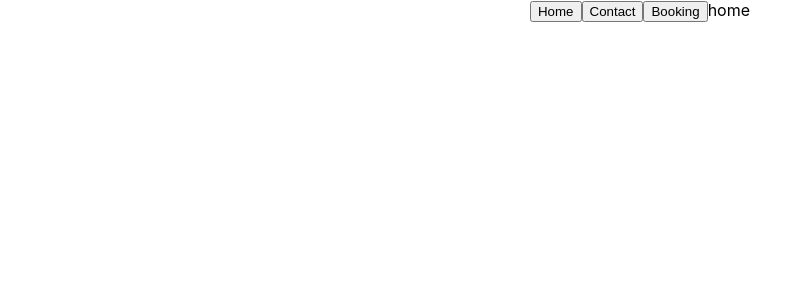
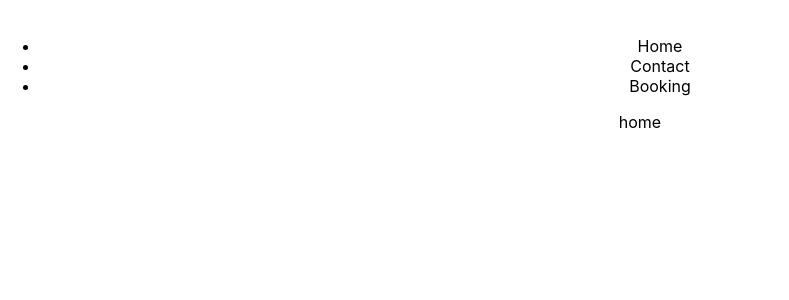
Before and after one commit to annaochandreas/lasterranasyoga, a React (Create React App) app in the folder react-client/: page / in a window 1280 px wide. Shown: the top 300 px of the page, without its empty margins (0-789 px from the left). Built offline with nearby package versions, Linux system fonts and the light colour scheme.

Commit message:
Removed buttons and added list items as links

```diff
--- a/react-client/src/App.js
+++ b/react-client/src/App.js
@@ -1,14 +1,34 @@
 import React, { Component } from 'react';
 import './App.css';
+import Header from './Components/Header';
+import { logo } from './images/logo.png';
 
 class App extends Component {
 
   constructor() {
     super();
     this.state = {
-      view: "home"
+      view: "home",
+      menu: [
+        {
+          name: "Home",
+          key: "home",
+          changeView: this.homeView
+        },
+        {
+          name: "Contact",
+          key: "contact",
+          changeView: this.contactView
+        },
+        {
+          name: "Booking",
+          key: "booking",
+          changeView: this.bookingView
+        }
+      ]
     }
   }
+
 
   homeView = () => {
     fetch('/home')
@@ -27,6 +47,7 @@ class App extends Component {
     });
   }
 
+
   bookingView = () => {
     fetch('/booking')
     .then(res => res.json())
@@ -39,9 +60,7 @@ class App extends Component {
   render() {
     return (
       <div className="App">
-        <button onClick={this.homeView}>Home</button>
-        <button onClick={this.contactView}>Contact</button>
-        <button onClick={this.bookingView}>Booking</button>
+        <Header menu={ this.state.menu } logo={ logo } />
         <span>{this.state.view}</span>
       </div>
     );
--- /dev/null
+++ b/react-client/src/Components/Header.js
@@ -0,0 +1,21 @@
+import React from 'react';
+
+const Header = (props) => {
+
+  let menu = props.menu.map((item, i) => {
+    return (
+      <li key={ item.key } onClick={ item.changeView } className="header-container__list-item">{ item.name }</li>
+    )
+  })
+
+  return (
+    <div className="header-container">
+      <div className="header-container__logo"><img src={ props.logo } /></div>
+      <div className="header-container__menu">
+        <ul className="header-container__list">{ menu }</ul>
+      </div>
+    </div>
+  )
+}
+
+export default Header;
```
Also changed, not shown: react-client/src/images/logo.png (added).
